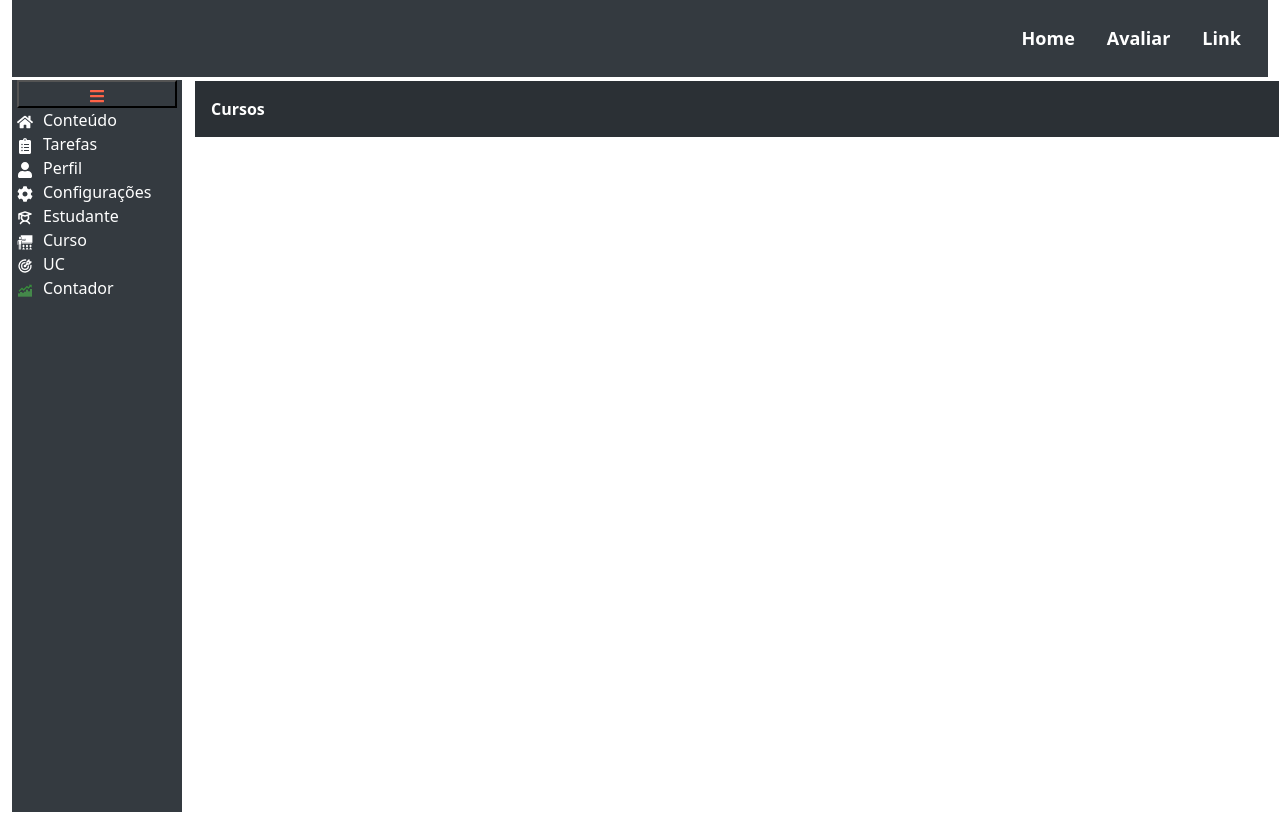
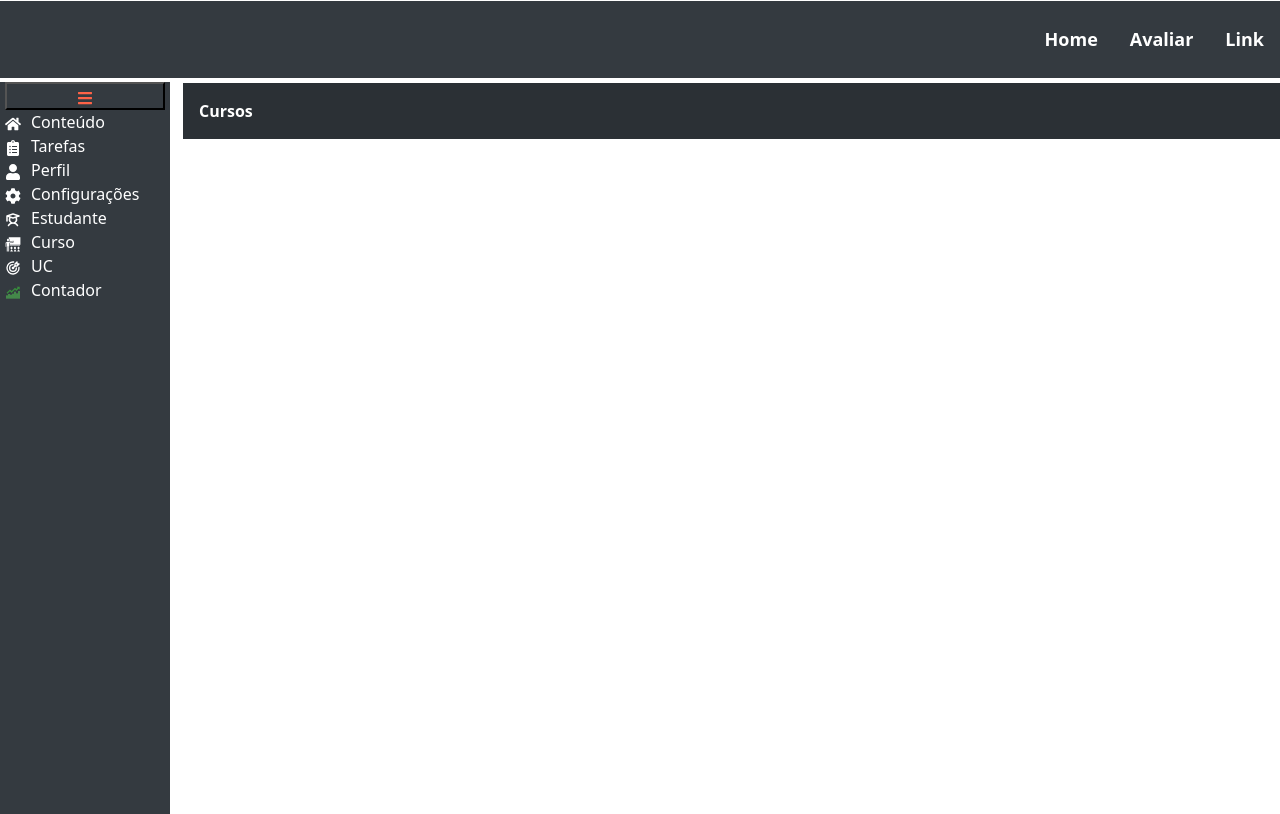
Before and after one commit to diogofragoso/avacom_frontend, a React (Vite) app in the folder frontend/: page /PainelUc in a window 1280 px wide. Built offline with nearby package versions, Linux system fonts and the light colour scheme.

Commit message:
ajuste do menu lateral

```diff
--- a/frontend/src/components/ListarIndicadores/ListarIndicadores.module.css
+++ b/frontend/src/components/ListarIndicadores/ListarIndicadores.module.css
@@ -5,7 +5,8 @@
   right: 0;
   display: flex;
   justify-content: center;
-    z-index: 1000;
+  z-index: 1050; /* Um valor mais alto que os outros componentes */
+  width: 100%; /* Certifique-se de que ocupa a largura toda */
 }
 
 .feedback-alert {
@@ -13,6 +14,26 @@
   opacity: 0.95;
 }
 
-  .card-custom {
-    width: 18rem;
+.customCard {
+  padding: 10px;
+  border-radius: 10px;
+  box-shadow: 0 4px 8px rgba(0, 0, 0, 0.1);
+  background-color: #f2f2f2;
+  transition: background-color 0.3s ease;
+  height: 100%;
 }
+
+.card:hover {
+  background-color: #e0e0e0; /* Cor de fundo ao passar o mouse */
+}
+
+.card h2 {
+  margin: 0;
+  font-size: 24px;
+  color: #333;
+}
+
+.card p {
+  font-size: 16px;
+  color: #666;
+}
--- a/frontend/src/components/ListarIndicadores/index.jsx
+++ b/frontend/src/components/ListarIndicadores/index.jsx
@@ -106,9 +106,10 @@ const ListarIndicadores = ({ id_uc }) => {
                     Adicionar Indicador
                 </Button>
 
+                {/* Feedback - Mensagens de Sucesso/Erro */}
                 {feedback.message && (
-                    <div className="position-absolute w-100 d-flex justify-content-center" style={{ top: '-60px', zIndex: 1000 }}>
-                        <Alert variant={feedback.type} className="text-center w-50" style={{ opacity: 0.95 }}>
+                    <div className={styles.feedbackAlertContainer}>
+                        <Alert variant={feedback.type} className={styles.feedbackAlert}>
                             {feedback.message}
                         </Alert>
                     </div>
@@ -123,7 +124,7 @@ const ListarIndicadores = ({ id_uc }) => {
                         indicadores.map(indicador => (
                             <Col key={indicador.id_indicador} md={4} className="mb-4">
                                 <motion.div initial={{ opacity: 0, y: 20 }} animate={{ opacity: 1, y: 0 }} transition={{ duration: 0.3 }}>
-                                    <Card style={{ width: '18rem' }}>
+                                    <Card className={styles.customCard}>
                                         <Card.Body>
                                             <Card.Title>{indicador.numero_indicador}</Card.Title>
                                             <Card.Text>{indicador.descricao_indicador}</Card.Text>
--- a/frontend/src/pages/Home/Home.module.css
+++ b/frontend/src/pages/Home/Home.module.css
@@ -1,6 +1,10 @@
 .home {
     height: 100vh;
 
+  }
+  body, .home {
+    margin: 0;
+    padding: 0;
   }
 
   .menuLateralCol {
@@ -25,9 +29,28 @@
 
   /* Quando o menu estiver expandido */
   .MenuLateral {
+    display: flex;
+    justify-content: center;
+    margin: 0;
     width: 200px; /* Largura normal do menu */
   }
 
   .container {
     margin: 0;
   }
+
+  .navegacao {
+    display: flex;
+    justify-content: space-between;
+    align-items: center;
+    padding: 1px;
+
+  }
+
+  .container,
+.row {
+  padding-left: 0;
+  padding-right: 0;
+  margin-left: 0;
+  margin-right: 0;
+}
--- a/frontend/src/pages/Home/index.jsx
+++ b/frontend/src/pages/Home/index.jsx
@@ -21,7 +21,7 @@ function Home() {
             <Container fluid className={styles.container}>
                 {/* Header */}
                 <Row>
-                    <Col>
+                    <Col className={styles.navegacao}>
                         <HeaderComponent />
                     </Col>
                 </Row>
--- a/frontend/src/pages/PainelUc/PainelUc.module.css
+++ b/frontend/src/pages/PainelUc/PainelUc.module.css
@@ -33,14 +33,13 @@
     /* background-color: #ff6347;     */
     /* color: #FFF !important; */
     color: #ff6347 !important;
-    padding: 10px;
-    border-radius: 10px;
-    box-shadow: 0px 4px 8px rgba(0, 0, 0, 0.2);
+    border-radius: 4px;
+    box-shadow: 0px 4px 4px rgba(0, 0, 0, 0.2);
 
 
 }
 
 .activeTab {
-    background-color: #007bff;
+    background-color: #ff6347;
     color: #fff !important;
 }
```
Lines whose indentation alone changed are shown as unchanged.
